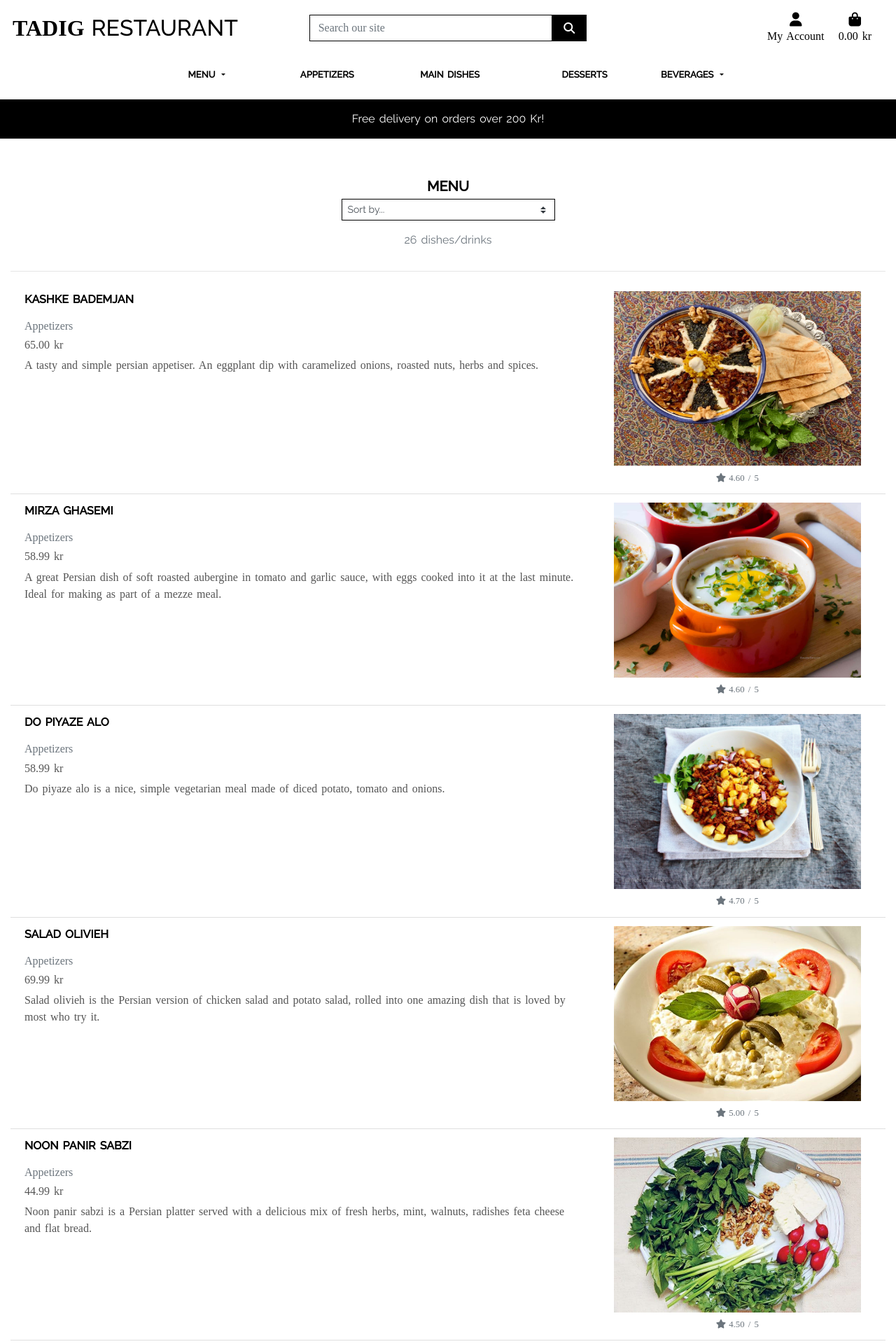
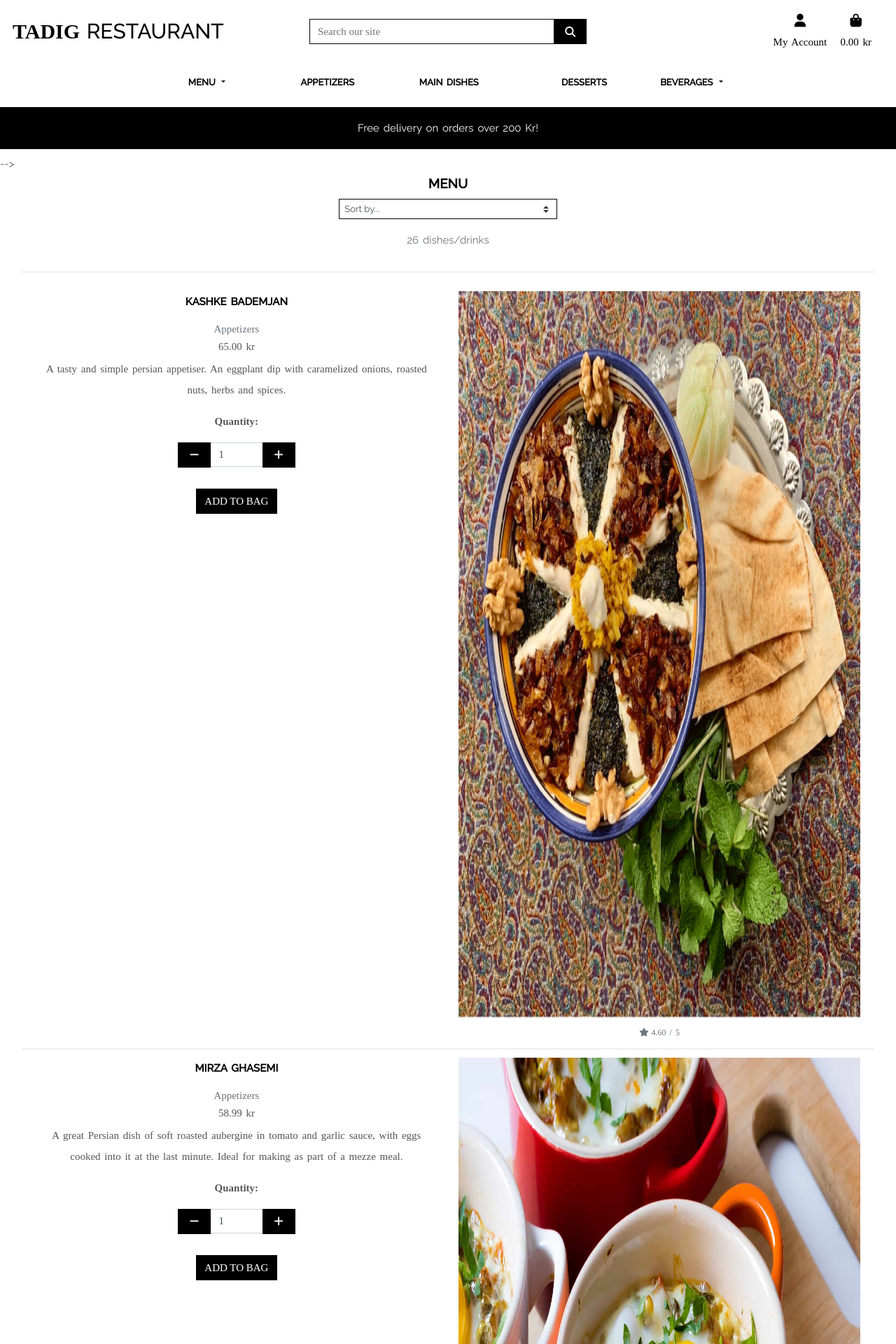
Before and after one commit to behnazkhoshnood/tadig_restaurant_v2, a Django app: page /products/ in a window 1280 px wide. Shown: the top 1920 px of the page at 70% size. Run offline with Django 3.2, Linux system fonts and the light colour scheme; data comes from the database, SQL or seed files in the repository; both versions use the stored data as it was after the commit; some libraries are stand-ins or nearby versions.

Commit message:
working on the pages design

```diff
--- a/checkout/templates/checkout/checkout.html
+++ b/checkout/templates/checkout/checkout.html
@@ -7,16 +7,16 @@
     <link rel="stylesheet" href="{% static 'checkout/css/checkout.css' %}">
 {% endblock %}
 
-{% block page_header %}
+<!-- {% block page_header %}
     <div class="container-fluid header-container">
         <div class="row">
             <div class="col"></div>
         </div>
     </div>
-{% endblock %}
+{% endblock %} -->
 
 {% block content %}
-    <div class="container-fluid">
+
         <div class="row">
             <div class="col">
                 <h5 class="logo-font font-weight-bold text-black text-center mt-0">Checkout</h5>
--- a/checkout/templates/checkout/checkout_success.html
+++ b/checkout/templates/checkout/checkout_success.html
@@ -6,13 +6,13 @@
 <link rel="stylesheet" href="{% static 'checkout/css/checkout.css' %}">
 {% endblock %}
 
-{% block page_header %}
+<!-- {% block page_header %}
 <div class="container header-container">
     <div class="row">
         <div class="col"></div>
     </div>
 </div>
-{% endblock %}
+{% endblock %} -->
 
 {% block content %}
 <div class="container-fluid">
--- a/checkout/urls.py
+++ b/checkout/urls.py
@@ -5,5 +5,6 @@ from .webhooks import webhook
 urlpatterns = [
     path('', views.checkout, name='checkout'),
     path('checkout_success/<order_number>', views.checkout_success, name='checkout_success'),
+    path('checkout_success/<order_number>', views.checkout_success, name='checkout_success'),
     path('wh/', webhook, name='webhook'),
 ]
--- a/checkout/webhook_handler.py
+++ b/checkout/webhook_handler.py
@@ -19,6 +19,8 @@ class StripeWH_Handler:
         """
         Handle the payment_intent.succeeded webhook from Stripe
         """
+        intent = event.data.object
+        print(intent)
         return HttpResponse(
             content=f'Webhook received: {event["type"]}',
             status=200)
--- a/products/templates/products/products.html
+++ b/products/templates/products/products.html
@@ -2,18 +2,16 @@
 {% load static %}
 
 {% block extra_title %}{% for c in current_categories %}- {{ c.friendly_name}} {% endfor %}- Menu{% endblock %}
-{% block page_header %}
+<!-- {% block page_header %}
 <div class="container-fluid header-container">
     <div class="row">
         <div class="col"></div>
     </div>
-</div>
+</div> -->
 {% endblock %}
 
 {% block content %}
 
-<div class="container-fluid">
-    <br>
     <div class="row">
         <div class="col text-center">
             {% for c in current_categories %}
@@ -61,12 +59,12 @@
         </div>
     </div>
     <!--                                                products details -->
-    <hr class="w-100">
-    <ul class="list-group list-group-flush">
+    <hr class="d-block">
+    <ul class="list-group list-group-flush text-center">
         {% for product in products %}
         <li class="list-group-item">
             <div class="row">
-                <div class="col-12 col-md-6 col-lg-8">
+                <div class="col-12 col-md-6">
                     <p class="logo-font font-weight-bold text-black mt-0">{{ product.name }}</p>
                     <h6>
                         <a class="text-muted" href="{% url 'products' %}?category={{ product.category.name }}">
@@ -75,22 +73,59 @@
                     </h6>
                     <h6>{{ product.price }} kr</h6>
                     <p>{{ product.description }}</p>
+
+<form class="form" action="{% url 'add_to_bag' product.id %}" method="POST">
+                        {% csrf_token %}
+                        <div class="form-row">
+                            <div class="col-12">
+                                <p><strong>Quantity:</strong></p>
+                                <div class="form-group quantity-input mb-3">
+                                    <div class="input-group">
+                                        <div class="input-group-prepend">
+                                            <button class="decrement-qty btn btn-black rounded-0"
+                                                data-item_id="{{ product.id }}" id="decrement-qty_{{ product.id }}">
+                                                <span class="icon">
+                                                    <i class="fas fa-minus"></i>
+                                                </span>
+                                            </button>
+                                        </div>
+                                        <input class="form-control qty_input" type="number"
+                                            name="quantity" value="1" min="1" max="99"
+                                            data-item_id="{{ product.id }}"
+                                            id="id_qty_{{ product.id }}">
+                                        <div class="input-group-append">
+                                            <button class="increment-qty btn btn-black rounded-0"
+                                                data-item_id="{{ product.id }}" id="increment-qty_{{ product.id }}">
+                                                <span class="icon">
+                                                    <i class="fas fa-plus"></i>
+                                                </span>
+                                            </button>
+                                        </div>
+                                    </div>
+                                </div>
+                            </div>
+
+                            <div class="col-12 mb-3">
+                                <input type="submit" class="btn btn-black rounded-0 text-uppercase mt-3"
+                                    value="Add to Bag">
+                            </div>
+                            <input type="hidden" name="redirect_url" value="{{ request.path }}">
+                        </div>
+                    </form>
+
+
                 </div>
-                <div class="col-12 col-md-6 col-lg-4 img-div">
+                <div class="col-12 col-md-6">
                     {% if product.image %}
-                    <a href="{% url 'product_detail' product.id %}">
                         <img class="img-fluid product-img" src="{{ product.image.url }}" alt="{{ product.name }}">
-                    </a>
                     {% else %}
-                    <a href="{% url 'product_detail' product.id %}">
                         <img class="img-fluid product-img" src="{{ MEDIA_URL }}noimage.png" alt="{{ product.name }}">
-                    </a>
                     {% endif %}
                     {% if product.rating %}
-                    <small class="text-muted rating mt-2"><i class="fas fa-star mr-1"></i>{{ product.rating }} /
+                    <small class="d-block text-muted mt-2 text-center"><i class="fas fa-star mr-1"></i>{{ product.rating }} /
                         5</small>
                     {% else %}
-                    <small class="text-muted rating">No Rating</small>
+                    <small class="d-block text-muted mt-2 text-center">No Rating</small>
                     {% endif %}
                 </div>
             </div>
--- a/static/css/base.css
+++ b/static/css/base.css
@@ -1,4 +1,3 @@
-/* -------------------------------- general */
 
 body,
 html {
@@ -11,6 +10,23 @@ html {
     font-family: 'Raleway';
     color: #555;
     word-spacing: 2px;
+    font-size: 15px;
+    line-height: 2;
+}
+
+hr {
+    border: 1px solid rgba(0, 0, 0, .125);
+    border-radius: 0;
+    border-top-width: 0;
+    width: 95%;
+}
+
+#delivery-banner {
+    font-size: 15px;
+}
+
+.header-container {
+    padding-top: 149px;
 }
 
 #page-container {
@@ -18,28 +34,18 @@ html {
     min-height: 100vh;
 }
 
-#content-wrap {
-    padding-bottom: 450px;
-}
-
-.header-container {
-    padding-top: 150px;
-}
-
 #footer {
-    position: absolute;
     bottom: 0;
     width: 100%;
-    max-height: 450px;
+    margin-top: -45px;
 }
 
 .inline {
     display: inline;
 }
 
-
 .bg-black {
-    background: black;
+    background: #000000;
 }
 
 h1,
@@ -56,7 +62,7 @@ input {
 }
 
 i {
-    font-family: Awesome 5 Free;
+    font-family: Awesome;
 }
 
 
@@ -116,6 +122,11 @@ i {
     color: white !important;
 }
 
+.img-fluid {
+    height: 40vh;
+    width: 70vw;
+}
+
 /* -------------------------------- base html */
 
 .navbar {
@@ -126,7 +137,7 @@ i {
 
 .navbar-nav li,
 .order-btn {
-    white-space: nowrap
+    white-space: nowrap;
 }
 
 .nav-link,
@@ -150,7 +161,7 @@ i {
 
 /* -------------------------------- index html */
 
-#about-note{
+#about-note {
     padding-right: 50px;
     padding-left: 50px;
 }
@@ -160,64 +171,16 @@ i {
     text-align-last: center;
 }
 
-.carousel-item img {
-    background-position: center;
-    background-size: cover;
-    padding-left: 0;
-    padding-right: 0;
-    height: 200px;
-}
-
-.carousel-control-next,
-.carousel-control-prev {
-    position: absolute;
-    top: 25%;
-    z-index: 1;
-    display: -ms-flexbox;
-    display: flex;
-    -ms-flex-align: center;
-    align-items: center;
-    -ms-flex-pack: center;
-    justify-content: center;
-    width: 15%;
-    color: #fff;
-    text-align: center;
-    opacity: .5;
-    transition: opacity .15s ease;
-    background: black;
-    color: white;
-    width: 0;
-    height: 0;
-    padding: 10px;
-    margin: 45px;
-}
-
-#carouselExampleDark{
-    height: 100%;
-}
-
-.carousel-control-prev-icon,
-.carousel-control-next-icon {
-    padding: 10px;
-}
-
-.carousel-caption {
-    opacity: .6;
-    margin: 0 auto;
-    width: max-content;
-    bottom: 8%;
-    font-size: 12px;
-}
 
 /* -------------------------------- product/product_details html */
 
+.list-group-flush .list-group-item {
+    width: 95%;
+    margin: 0 auto;
+}
+
 .list-group-item:last-child {
     border-bottom: none;
-}
-
-.product-details-img,
-.product-img {
-    height: 200px;
 }
 
 .quantity-input {
@@ -233,23 +196,6 @@ i {
 .btn-black:focus {
     background: #222;
     color: white;
-}
-
-.img-fluid {
-    width: 92% !important;
-    margin-right: 4%;
-    margin-left: 4%;
-}
-
-div.img-div {
-    vertical-align: top;
-    display: inline-block;
-    text-align: center;
-    width: 120px;
-}
-
-.rating {
-    display: block;
 }
 
 /* -------------------------------- bag html */
@@ -278,24 +224,19 @@ div.img-div {
     font-family: 'Opens+Sans';
 }
 
-p span{
+p span {
     margin-top: 10px;
 }
 
-.btn-lg{
+.btn-lg {
     font-size: 17px;
 }
 
-.table{
+.table {
     font-weight: 700;
 }
 
 /* -------------------------------- footer html */
-
-.social-note,
-.contacts {
-    padding: 15px;
-}
 
 .fab {
     line-height: 2 !important;
@@ -373,46 +314,30 @@ p span{
 
 /* -------------------------------- Media Queries */
 
-/* on sm */
-@media (min-width:576px) and (max-width: 767px) {
+/* screens only md */
+@media (min-width: 768px) and(max-width: 991px) {
 
-    .product-details-img,
-    .product-img,
-    .carousel-item img {
-        height: 350px;
-    }
-
-
-
-    .carousel-control-next,
-    .carousel-control-prev {
-        top: 35%;
-    }
-
-}
-
-/*screens on md */
-
-@media (min-width:768px) and (max-width: 991px) {
-
-    .product-details-img {
-        height: 400px;
-    }
-
-    .product-details-img,
-    .carousel-item img{
-        height: 450px;
-    }
-
-    .carousel-control-next,
-    .carousel-control-prev {
-        top: 40%;
+    .header-container {
+        padding-top: 259px !important;
     }
 }
 
-/*screens on lg and up */
+/* screens on lg and up */
+@media (min-width: 992px) {
 
-@media (min-width: 992px) {
+    .header-container {
+        padding-top: 233px;
+    }
+
+    #page-container {
+    position: relative;
+    min-height: 60vh;
+}
+
+    #footer {
+        max-height: 330px;
+    }
+
     .fixed-top-desktop-only {
         position: fixed;
         top: 0;
@@ -426,87 +351,26 @@ p span{
         padding: 0;
         margin: 0;
     }
+}
 
+/*screens on lg and up */
+
+@media (min-width: 1124px) {
     .header-container {
-        padding-top: 230px;
-    }
-
-    .carousel-control-next,
-    .carousel-control-prev {
-        top: 35%;
-    }
-
-    .bag-items-img{
-        height: 200px;
-    }
-
-    .product-img {
-        height: 250px;
-    }
-
-    #content-wrap {
-        padding-bottom: 400px;
-    }
-
-    #footer {
-        position: absolute;
-        bottom: 0;
-        width: 100%;
-        max-height: 400px;
-    }
-
-    .social-note,
-    .contacts {
-        line-height: 2;
-        padding: 30px;
-    }
-
-    .product-details-info,
-    #about-note,
-    .social-note,
-    .contacts {
-        line-height: 3;
-    }
-
-    .product-details-img,
-    .carousel-item img {
-        height: 480px;
-    }
-
-    #container-wraper{
-        padding-top: 3%;
+        padding-top: 219px;
     }
 }
 
-/*screens on xxl */
-@media (min-width: 1400px){
-    .product-img {
-        height: 350px !important;
+@media (min-height: 1025px) {
+        #footer {
+        position: absolute;
     }
 }
 
-/* ipad pro */
-
-@media (min-height: 1350px) {
-
-    #carouselExampleDark,
-    .carousel-item img,
-    .product-details-img {
-        height: 600px;
-        padding: 0;
-        padding-top: 30px;
-    }
-
-    .product-details-info {
-        padding-top: 30px;
-    }
-
-    #about-note {
-        padding-top: 60px;
-    }
-
-    .carousel-control-next,
-    .carousel-control-prev {
-        top: 50% !important;
+@media (min-height: 799px) and (max-height: 1005px) {
+    @media (min-width: 1270px) and (max-width: 1445px) {
+        #footer {
+            position: relative;
+        }
     }
 }
--- a/templates/base.html
+++ b/templates/base.html
@@ -48,17 +48,18 @@
 </head>
 
 <body>
+
     <div id="page-container">
         <div id="content-wrap">
             <header class="container-fluid fixed-top">
-                <div id="topnav" class="row bg-white pt-lg-2 d-none d-lg-flex">
+                <div id="topnav" class="row bg-white pt-lg-2 d-none d-md-flex">
                     <!-- navbar home -->
-                    <div class="col-12 col-lg-4 my-auto py-1 py-lg-0 text-center text-lg-left">
+                    <div class="col-12 col-md-4 my-auto py-1 py-md-0 text-center text-md-left">
                         <a href="{% url 'home' %}" class="nav-link main-logo-link">
                             <h2 class="logo-font text-black my-0"><strong>Tadig </strong>Restaurant</h2>
                         </a>
                     </div>
-                    <div class="col-12 col-lg-4 my-auto py-1 py-lg-0">
+                    <div class="col-12 col-md-4 my-auto py-1 py-md-0">
                         <!-- navbar search -->
                         <form method="GET" action="{% url 'products' %}">
                             <div class="input-group w-100">
@@ -76,8 +77,8 @@
                         </form>
                     </div>
                     <!-- navbar account -->
-                    <div class="col-12 col-lg-4 my-auto py-1 py-lg-0">
-                        <ul class="list-inline list-unstyled text-center text-lg-right my-0">
+                    <div class="col-12 col-md-4 my-auto py-1 py-md-0">
+                        <ul class="list-inline list-unstyled text-center text-md-right my-0">
                             <li class="list-inline-item dropdown">
                                 <a class="text-black nav-link" href="#" id="user-options" data-toggle="dropdown"
                                     aria-haspopup="true" aria-expanded="false">
@@ -120,7 +121,7 @@
                 </div>
                 <!-- mobile and main nav includes -->
                 <div class="row bg-white">
-                    <nav class="navbar navbar-expand-lg navbar-light w-100">
+                    <nav class="navbar navbar-expand-md navbar-light w-100">
                         <button class="navbar-toggler mr-2" type="button" data-toggle="collapse" data-target="#main-nav"
                             aria-controls="main-nav" aria-expanded="false" aria-label="Toggle navigation">
                             <span class="navbar-toggler-icon"></span>
@@ -156,17 +157,21 @@
             {% endif %}
 
             {% block page_header %}
+                <div class="container-fluid header-container">
+                    <div class="row">
+                        <div class="col"></div>
+                    </div>
+                </div>
             {% endblock %}
 
             {% block content %}
             {% endblock %}
         </div>
 
-        <footer id="footer" class="bg-white container-fluid">
+        <footer id="footer" class="bg-white container-fluid mt-1">
             {% include 'includes/footer.html' %}
         </footer>
     </div>
-
 
     {% block postloadjs %}
     <script type="text/javascript">
--- a/templates/includes/footer.html
+++ b/templates/includes/footer.html
@@ -1,11 +1,10 @@
 {% load i18n %}
 
-<div class="container-fluid">
         <div class="row">
-        <hr class="w-100">
-        <div class="col-12 col-lg-5">
-            <h5 class="logo-font font-weight-bold text-black text-center mt-0">Social</h5>
-            <p class="social-note text-center pd-1 pb-sm-4">
+            <hr class="d-block my-0">
+            <div class="col-12 col-md-6">
+                <h5 class="logo-font font-weight-bold text-black text-center my-3">Social</h5>
+                <p class="social-note text-center pd-1 pb-lg-1">
                     {% trans 'Here you can find our social contacts and reviews. Please share your ideas with us.' %}
                 </p>
                 <ul class="social-icons list-inline list-unstyled text-center my-0 px-0">
@@ -18,9 +17,9 @@
                                 class="fab fa-twitter text-black"></i></a></li>
                 </ul>
             </div>
-        <hr class="w-100 d-block d-lg-none">
-        <div class="col-12 col-lg-7">
-            <h5 class="logo-font font-weight-bold text-black text-center mt-0">Contacts</h5>
+            <hr class="d-block d-md-none mb-0">
+            <div class="col-12 col-md-6">
+                <h5 class="logo-font font-weight-bold text-black text-center my-3">Contacts</h5>
                 <ul class="contacts list-inline list-unstyled text-center my-0 px-0">
                     <li><i class="fas fa-map-marker-alt"></i> Stockholm, Järfallä, Tornérplatsen 32</li>
                     <li><i class="fas fa-phone"></i> 0123 456 789</li>
@@ -28,9 +27,8 @@
                     <li><i class="fas fa-envelope"></i> tadig_restaurant.example.com</li>
                 </ul>
             </div>
-        <hr class="w-100">
+            <hr class="d-block mb-0">
             <div class="col-md-12">
                 <p class="small mt-1 text-center"> Copyright &copy; All rights reserved</p>
             </div>
         </div>
-</div>
--- a/templates/includes/toasts/toast_success.html
+++ b/templates/includes/toasts/toast_success.html
@@ -31,7 +31,7 @@
             </div>
             <div class="row">
                 <div class="col">
-                    <strong><p class="mt-3 mb-1 text-black">
+                    <strong><p class="my-3 text-black">
                         Total{% if free_delivery_delta > 0 %} (Exc. delivery){% endif %}:
                         <span class="float-right">{{ total|floatformat:2 }} kr</span>
                     </p></strong>
```
Also changed, not shown: bag/templates/bag/bag.html (+8 -7 lines), checkout/static/checkout/js/stripe_elements.js (+34 -0 lines), checkout/views.py (+20 -1 lines), home/templates/home/index.html (+3 -4 lines), products/templates/products/product_detail.html (+10 -21 lines), checkout/webhooks.py (line endings or trailing spaces), db.sqlite3, templates/includes/toasts/toast_error.html (line endings or trailing spaces). Lines whose indentation alone changed are shown as unchanged.
